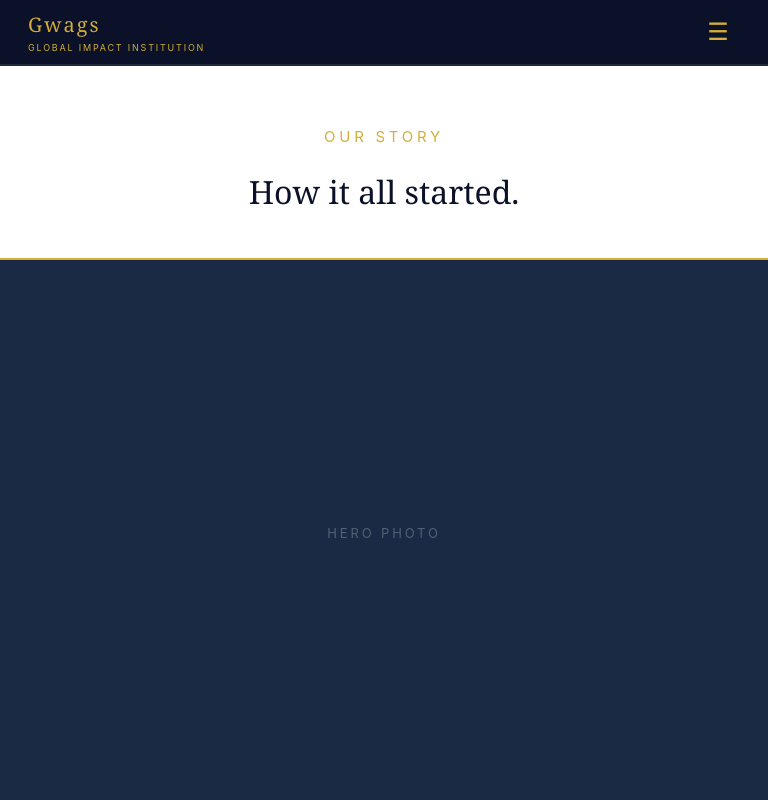
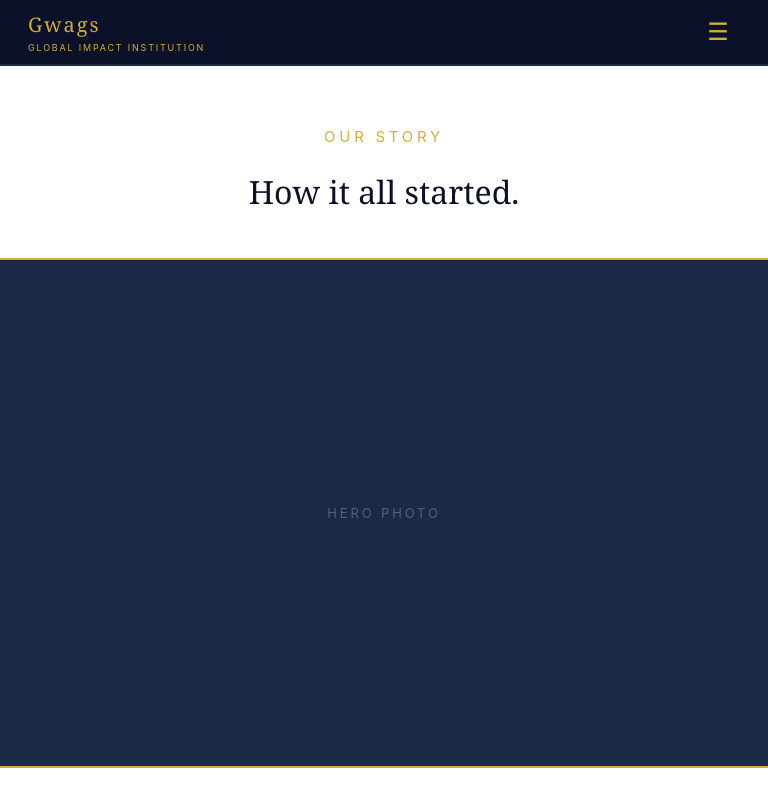
Before and after one commit to Daryllgio/gwags-website, a Next.js app: page /about/our-story in a window 768 px wide. Shown: the top 800 px of the page. Built offline with nearby package versions, Linux system fonts and the light colour scheme.

Commit message:
Set tablet banner height to 510px

```diff
--- a/app/globals.css
+++ b/app/globals.css
@@ -925,7 +925,7 @@ h1, h2, h3, h4 {
 
 /* Our Story — tablet (769–1024px) */
 @media (min-width: 768px) and (max-width: 1024px) {
-  .os-photo-banner { height: 550px !important; }
+  .os-photo-banner { height: 510px !important; }
   .os-narrative-h3 { font-size: 24px !important; }
   .tl2-month-text { font-size: 15px !important; }
   /* Timeline — tablet */
```
